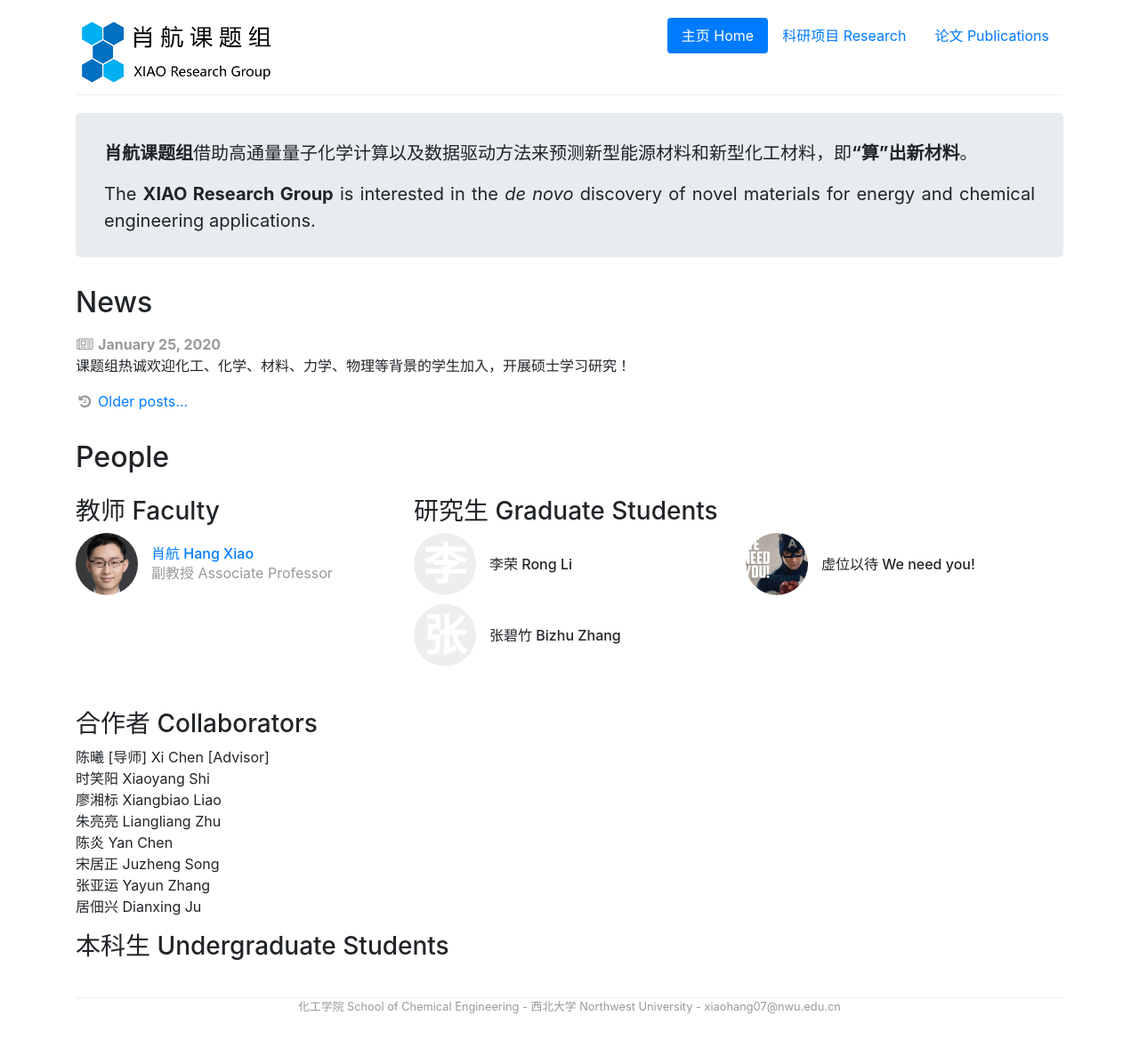
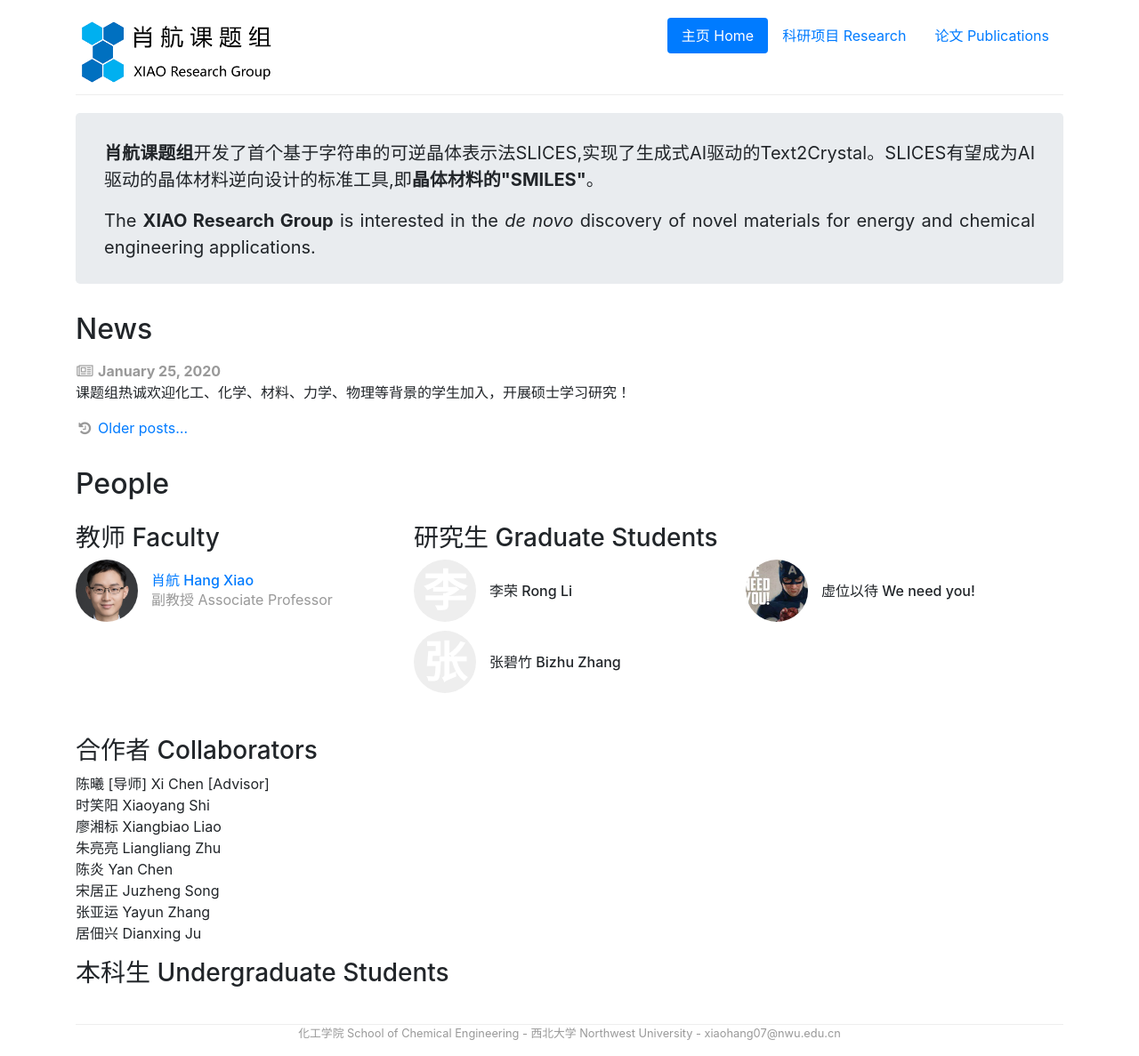
Before and after one commit to zzziyang1204/zzziyang1204.github.io, a Jekyll site: the page built from index.html, in a window 1280 px wide. Shown: the whole page at 89% size. Built offline with Jekyll 4.4.1, drawn with Linux system fonts in a browser that asks for light colours; before the commit the page ends 1157 px from its top, so only the background shows below that.

Commit message:
Update index.html

```diff
--- a/index.html
+++ b/index.html
@@ -22,7 +22,7 @@ role-tables:
 
 <div class="jumbotron">
     <p>
-        <b>肖航课题组</b>借助高通量量子化学计算以及数据驱动方法来预测新型能源材料和新型化工材料，即<b>“算”出新材料</b>。
+        <b>肖航课题组</b>开发了首个基于字符串的可逆晶体表示法SLICES,实现了生成式AI驱动的Text2Crystal。SLICES有望成为AI驱动的晶体材料逆向设计的标准工具,即<b>晶体材料的"SMILES"</b>。
     </p>
     <p>
     The <b>XIAO Research Group</b> is interested in the<i> de novo </i>discovery of novel materials for energy and chemical engineering applications.
```
